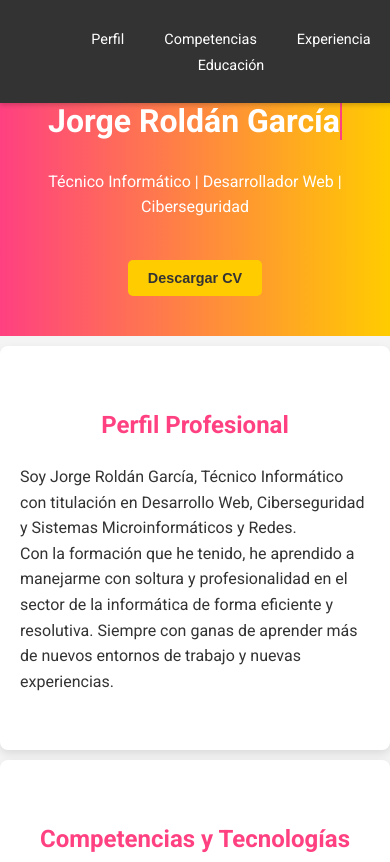
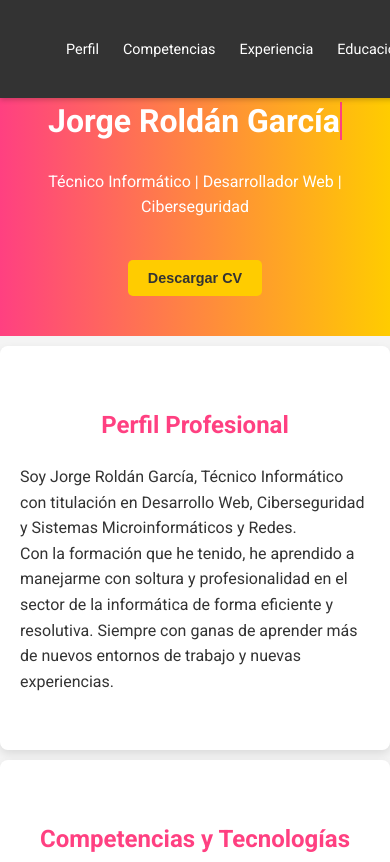
Before and after one commit to JorgeRG00/jorgerg00.github.io, a plain HTML site: page index.html in a window 390 px wide. Shown: the top 862 px of the page. Drawn offline with Linux system fonts and the light colour scheme.

Commit message:
cambios navbar li

```diff
--- a/styles.css
+++ b/styles.css
@@ -14,7 +14,7 @@ body {
 .navbar {
     background: #333;
     color: #fff;
-    padding: 1rem;
+    padding: 10px 20px;
     position: fixed;
     width: 100%;
     z-index: 1000;
@@ -231,10 +231,13 @@ footer {
     .navbar ul {
         display: flex;
         flex-direction: row;
-        flex-wrap: wrap;
         justify-content: center;
         align-items: center;
         margin: 10px 0;
+    }
+
+    .navbar li {
+        margin: 1rem -0.5rem;
     }
 
     .navbar a {
```
